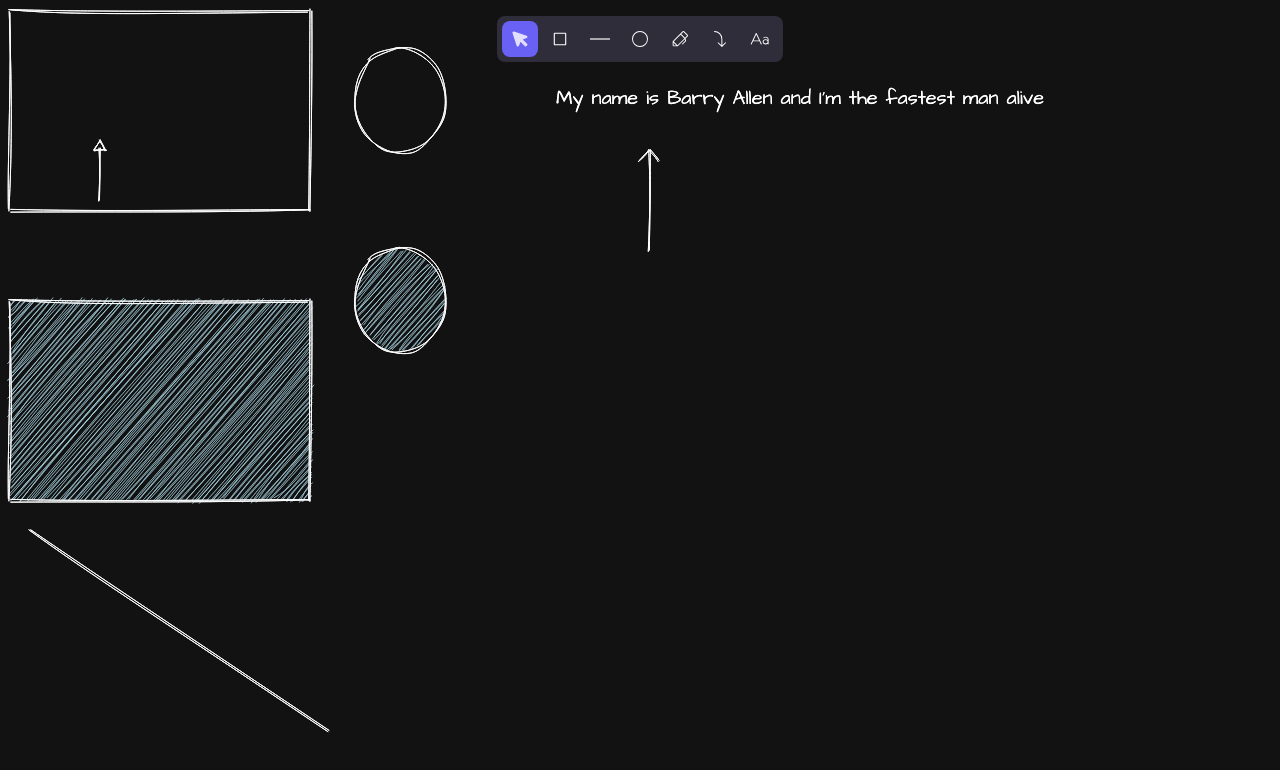
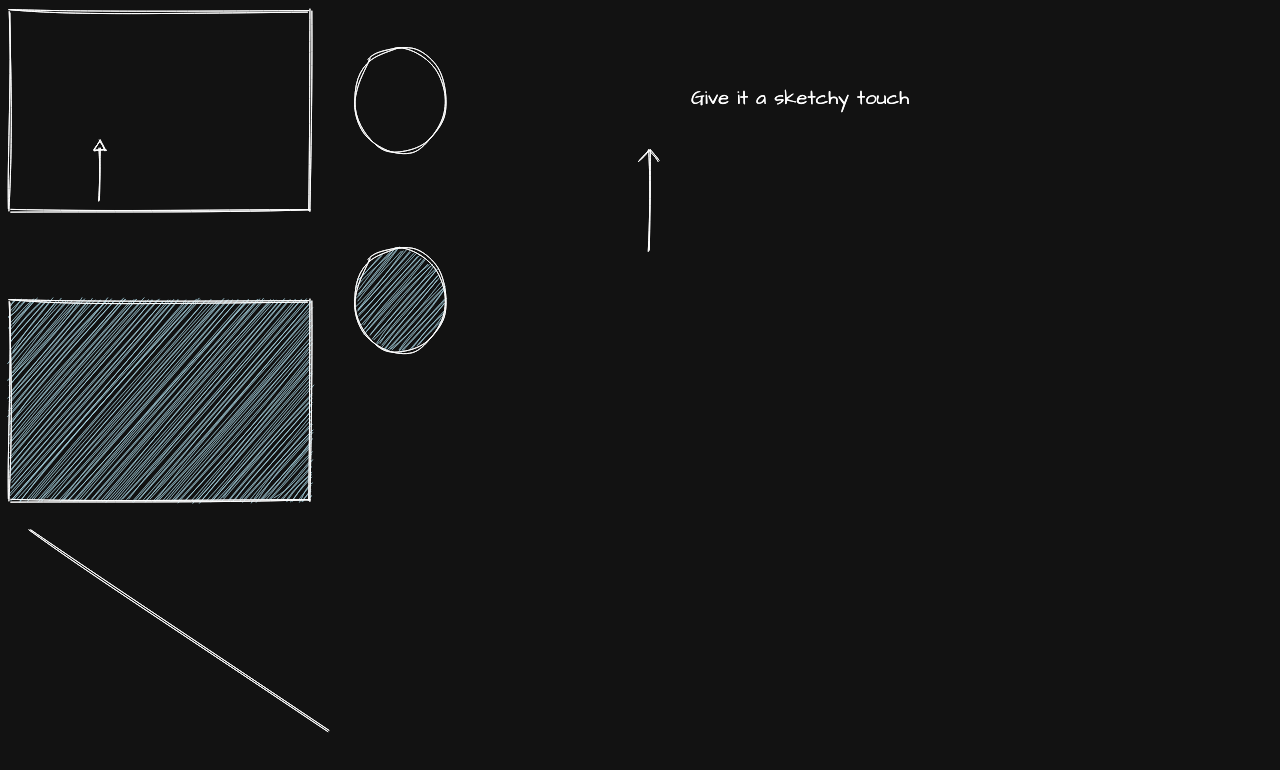
Before and after one commit to itsm16/draw-app, a React (Vite) app in the folder client/: page / in a window 1280 px wide. Shown: the top 770 px of the page. Built offline with nearby package versions, Linux system fonts and the light colour scheme.

Commit message:
add text

```diff
--- a/client/src/components/canvas.tsx
+++ b/client/src/components/canvas.tsx
@@ -9,12 +9,31 @@ function Canvas() {
   const [isDragging, setDragging] = useState(false);
   const [dragStart, setDragStart] = useState({ x: 0, y: 0 });
   const [lastViewport, setLastViewport] = useState({ x: 0, y: 0, zoom: 1 });
+  const [isVisible, setIsVisible] = useState(false);
+  const [textInputPosition, setTextInputPosition] = useState({ x: 0, y: 0 });
+  const [inputValue, setInputValue] = useState('');
+  const textInputRef = useRef<HTMLInputElement>(null);
 
   // zustand tools
   const {setTool} = useToolStore(state => state)
 
+  type DataItem = {
+    id: number;
+    shape: 'rectangle' | 'circle' | 'text' | 'line';
+    x: number;
+    y: number;
+    width?: number;
+    height?: number;
+    diameter?: number;
+    fill?: string;
+    text?: string;
+    x1?: number;
+    y1?: number;
+    x2?: number;
+    y2?: number;
+  };
 
-  const [data, setData] = useState([
+  const [data, setData] = useState<DataItem[]>([
     {
       id: 1,
       shape: 'rectangle',
@@ -91,19 +110,6 @@ function Canvas() {
     // there will be drawings here / loop through drawings
     // from local storage or database , held by useState / zustand
 
-    // data.forEach((item) => {
-    //   if(item.shape === 'rectangle') {
-    //     ctx.strokeRect(item.x, item.y, item.width, item.height);
-    //   }
-    // });
-    // ctx.roundRect(230, 10, 200, 100, [10, 40, 0, 30]);
-
-
-    // // Start a new path
-    // ctx.beginPath();
-    // ctx.roundRect(300, 50, 200, 100, 8);
-    // ctx.stroke();
-
     const rc = rough.canvas(canvas);
 
     rc.polygon([
@@ -117,7 +123,7 @@ function Canvas() {
     rc.line(650, 150, 660, 160, {seed: 10, stroke: 'white', roughness: 1.3});
     rc.line(650, 150, 640, 160, {seed: 10, stroke: 'white', roughness: 1.3});
 
-    writeText({ctx, text: "My name is Barry Allen and I'm the fastest man alive", x: 800, y: 100});
+    writeText({ctx, text: "Give it a sketchy touch", x: 800, y: 100});
 
     data.forEach((item) => {
       let seed = 10;
@@ -126,8 +132,8 @@ function Canvas() {
         rc.rectangle(
           item.x,
           item.y,
-          item.width,
-          item.height,
+          item.width || 100,
+          item.height || 100,
           {
             stroke: 'white',
             fill: item.fill ? item.fill : "",
@@ -140,7 +146,7 @@ function Canvas() {
         rc.circle(
           item.x,
           item.y,
-          item.width,
+          item.width || 50,
           {
             fill: item.fill ? item.fill : "",
             stroke: 'white',
@@ -154,14 +160,18 @@ function Canvas() {
         rc.line(
           item.x,
           item.y,
-          item.x + item.width,
-          item.y + item.height,
+          item.x + (item.width || 100),
+          item.y + (item.height || 100),
           {
             stroke: 'white',
             roughness,
             seed
           }
         );
+      }
+
+      if (item.shape === 'text') {
+        writeText({ctx, text: item.text || "", x: item.x, y: item.y});
       }
 
       // if(item.shape === 'arrow') {
@@ -232,17 +242,100 @@ function Canvas() {
     setDragging(false);
     const canvas = canvasRef.current;
     if (canvas) {
-      canvas.style.cursor = 'grab';
+      canvas.style.cursor = '';
     }
   };
 
+  const handleTextSubmit = () => {
+    if (!inputValue.trim()) return;
+
+    const canvas = canvasRef.current;
+    const ctx = canvas?.getContext('2d');
+
+    if (!canvas || !ctx) return;
+
+    // Transform screen coordinates to canvas coordinates
+    const rect = canvas.getBoundingClientRect();
+    const canvasX = (textInputPosition.x - 90 - rect.left - viewport.x) / viewport.zoom;
+    const canvasY = (textInputPosition.y - rect.top - viewport.y) / viewport.zoom;
+
+    // Add text to data array for persistence
+    const newTextItem: DataItem = {
+      id: Date.now(),
+      shape: 'text',
+      text: inputValue,
+      x: canvasX,
+      y: canvasY
+    };
+
+    setData(prev => [...prev, newTextItem]);
+
+    // Hide input and clear value
+    setIsVisible(false);
+    setInputValue('');
+  };
+
+  const handleTextKeyDown = (e: React.KeyboardEvent) => {
+    if (e.key === 'Enter') {
+      handleTextSubmit();
+    } else if (e.key === 'Escape') {
+      setIsVisible(false);
+      setInputValue('');
+    }
+  };
+
+  const onDoubleClick = (e: React.MouseEvent) => {
+    const canvas = canvasRef.current;
+    const ctx = canvas?.getContext('2d');
+    e.preventDefault();
+
+    if (!canvas || !ctx) return;
+
+    // Show text input at click position
+    setTextInputPosition({ x: e.clientX + 80, y: e.clientY });
+    setIsVisible(true);
+    setInputValue('');
+
+    // Focus input after it's rendered
+    setTimeout(() => {
+      textInputRef.current?.focus();
+    }, 0);
+  };
+
   return (
+    <div className='relative'>
       <canvas ref={canvasRef} id="canvas" className="bg-white h-screen w-screen"
       onWheel={handleWheel}
       onMouseDown={onMouseDown}
       onMouseMove={onMouseMove}
       onMouseUp={onMouseUp}
+      onDoubleClick={onDoubleClick}
       />
+      {isVisible && (
+        <input
+          ref={textInputRef}
+          type="text"
+          value={inputValue}
+          onChange={(e) => setInputValue(e.target.value)}
+          onKeyDown={handleTextKeyDown}
+          onBlur={handleTextSubmit}
+          style={{
+            position: 'absolute',
+            left: textInputPosition.x,
+            top: textInputPosition.y,
+            transform: 'translate(-50%, -50%)',
+            padding: '2px 4px',
+            border: 'none',
+            outline: 'none',
+            backgroundColor: 'transparent',
+            fontSize: '20px',
+            fontFamily: '"Architects Daughter", cursive, sans-serif',
+            color: 'white',
+            zIndex: 1000
+          }}
+        />
+      )}
+    </div>
   )
 }
 
--- a/client/src/store/toolStore.ts
+++ b/client/src/store/toolStore.ts
@@ -1,6 +1,11 @@
 import { create } from "zustand";
 
-const useToolStore = create((set) => ({
+type ToolStore = {
+    tool: string;
+    setTool: (tool: string) => void;
+}
+
+const useToolStore = create<ToolStore>((set) => ({
     tool : "cursor",
     setTool : (tool: string) => set({ tool })
 }))
```
Lines whose indentation alone changed are shown as unchanged.
